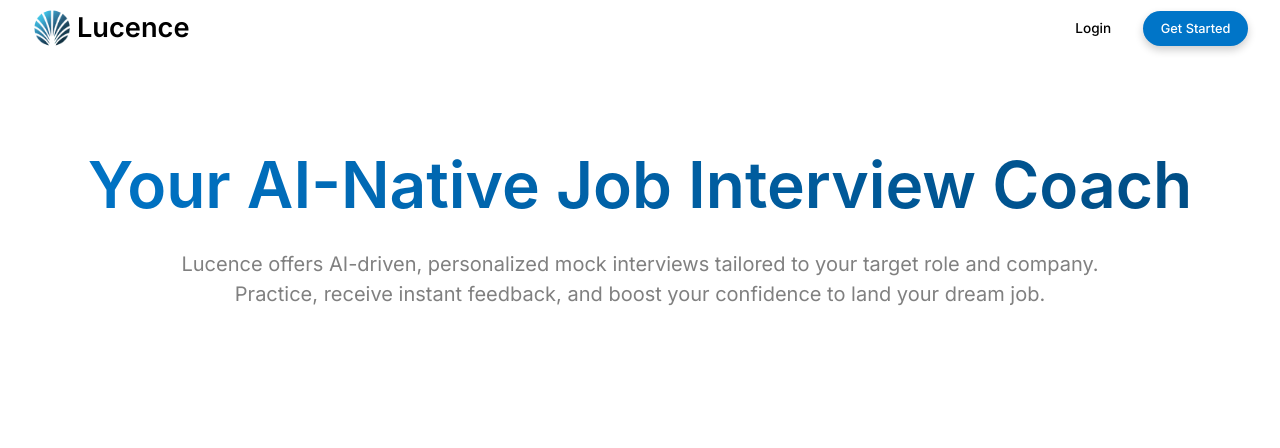
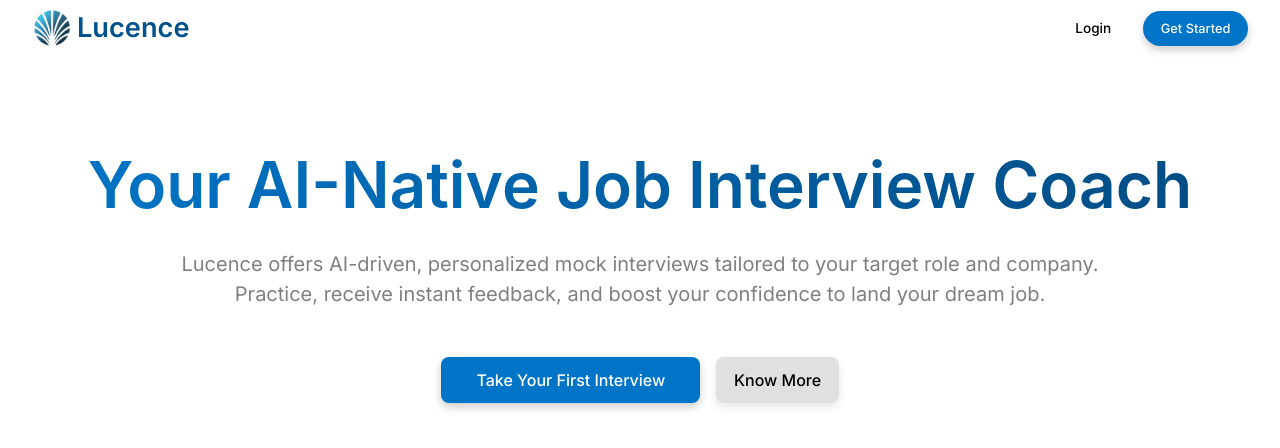
Before and after one commit to aryanguls/interview.me, a Next.js app in the folder frontend/: page / in a window 1280 px wide. Shown: the top 448 px of the page. Built offline with nearby package versions, Linux system fonts and the light colour scheme; a web font is replaced by a local one.

Commit message:
page.tsx buttons

```diff
--- a/frontend/app/index.module.css
+++ b/frontend/app/index.module.css
@@ -26,7 +26,7 @@
   font-size: 1.7rem;
   font-weight: 600;
   margin-left: 5px;
-  color: #000000;
+  color: #00528c;
   /* font-family: "Concert One", sans-serif; Use Inter font for Lucence */
 }
 
@@ -107,6 +107,51 @@
   max-width: 1000px;
 }
 
+/* New styles for the button group */
+.buttonGroup {
+  display: flex;
+  justify-content: center;
+  align-items: center;
+  margin-top: 3rem;
+}
+
+.mainButton {
+  cursor: pointer;
+  font-size: 1rem;
+  text-decoration: none;
+  color: white;
+  font-weight: 500;
+  transition: background-color 0.3s ease, color 0.3s ease, box-shadow 0.3s ease;
+  background-color: #0075c8;
+  padding: 0.7rem 2.2rem;
+  border-radius: 8px;
+  margin-right: 1rem;
+  box-shadow: 0 4px 8px rgba(0, 0, 0, 0.2);
+}
+
+.mainButton:hover {
+  background-color: #004b81;
+  box-shadow: 0 6px 12px rgba(0, 0, 0, 0.3);
+}
+
+.secondaryButton {
+  cursor: pointer;
+  font-size: 1rem;
+  text-decoration: none;
+  color: black;
+  font-weight: 500;
+  transition: background-color 0.3s ease, color 0.3s ease, box-shadow 0.3s ease;
+  background-color: #e0e0e0;
+  padding: 0.7rem 1.1rem;
+  border-radius: 8px;
+  box-shadow: 0 4px 8px rgba(0, 0, 0, 0.1);
+}
+
+.secondaryButton:hover {
+  background-color: #c0c0c0;
+  box-shadow: 0 6px 12px rgba(0, 0, 0, 0.2);
+}
+
 /* Responsive styles */
 @media (max-width: 768px) {
   .header {
--- a/frontend/app/page.tsx
+++ b/frontend/app/page.tsx
@@ -35,6 +35,10 @@ export default function Home() {
       <p className={styles.description}>
         Lucence offers AI-driven, personalized mock interviews tailored to your target role and company. Practice, receive instant feedback, and boost your confidence to land your dream job.
       </p>
+      <div className={styles.buttonGroup}>
+        <Link href="/first-interview" className={styles.mainButton}>Take Your First Interview</Link>
+        <Link href="/know-more" className={styles.secondaryButton}>Know More</Link>
+      </div>
     </main>
   );
 }
```
Also changed, not shown: frontend/app/login/login.module.css (+4 -4 lines), frontend/app/signup/login.module.css (+5 -4 lines).
